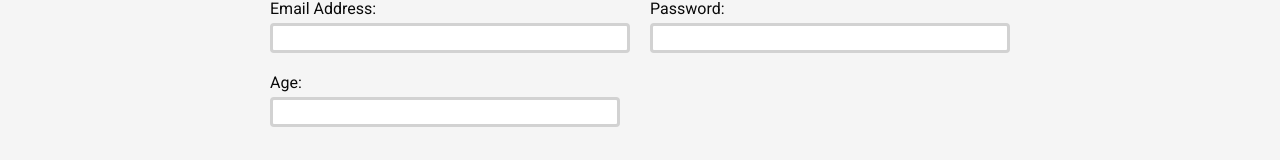
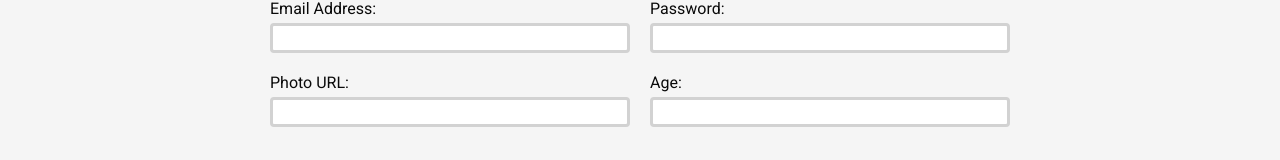
Before and after one commit to ivangutierrez92/my-tinerary-team-perro, a React (Create React App) app: page /signup in a window 1280 px wide. Shown: the part 302-462 px from the top of the page. Built offline with nearby package versions, Linux system fonts and the light colour scheme.

Commit message:
Agregada funcionalidad de sign-up

```diff
--- a/src/components/SignUpForm.jsx
+++ b/src/components/SignUpForm.jsx
@@ -1,5 +1,5 @@
 import React from "react";
-import '../styles/components/SignUpForm.css'
+import "../styles/components/SignUpForm.css";
 
 export default function SingUpForm({ formRef, onSubmit }) {
   return (
@@ -24,12 +24,15 @@ export default function SingUpForm({ formRef, onSubmit }) {
           <input type="password" name="password" id="password" />
         </div>
       </div>
-      <div className="SignUp-col">
+      <div className="SignUp-form-col">
+        <div className="SignUp-form-field">
+          <label htmlFor="photo">Photo URL:</label>
+          <input type="text" name="photo" id="photo" />
+        </div>
         <div className="SignUp-form-field">
           <label htmlFor="age">Age:</label>
           <input type="number" min={0} name="age" id="age" />
         </div>
-        <div className="SignUp-form-field"></div>
       </div>
 
       <input type="submit" value="Create account" className="SignUp-button" />
--- a/src/pages/SignUp.jsx
+++ b/src/pages/SignUp.jsx
@@ -1,32 +1,57 @@
 import React, { useRef } from "react";
-import { useNavigate } from "react-router-dom";
 import GoogleButton from "../components/GoogleButton";
 import SignUpForm from "../components/SignUpForm";
-import registeredUsers from "../data/registeredUsers";
 import "../styles/pages/SignUp.css";
 import { Link as LinkRouter } from "react-router-dom";
+import swal from "sweetalert";
+import axios from "axios";
 
 export default function SignUp() {
   let formRef = useRef(null);
-  let navigate = useNavigate();
 
-  const sendData = event => {
+  const sendData = async event => {
     event.preventDefault();
-    let properties = ["name", "lastName", "email", "password", "age"];
+    let properties = ["name", "lastName", "email", "password", "photo", "age"];
     let newUser = {};
 
     properties.forEach(property => {
       newUser[property] = formRef.current.elements[property].value;
     });
-    if (registeredUsers.some(user => user.email.toLowerCase() === newUser.email.toLowerCase())) {
-      alert("That email is already in use. Maybe you want to sing in?");
-      return;
+    newUser.role = "user";
+    let confirmation;
+    try {
+      confirmation = await swal(
+        "Is the information right?",
+        `Name: ${newUser.name}
+        Last Name: ${newUser.lastName}
+        Email: ${newUser.email}
+        Age: ${newUser.age}`,
+        { buttons: ["Cancel", "Yes"] }
+      );
+    } catch (error) {
+      console.log(error);
     }
-
-    localStorage.setItem("newUser", JSON.stringify(newUser));
-    formRef.current.reset();
-    alert("Thank for registering! you will be redirected soon...");
-    navigate("/");
+    if (confirmation) {
+      try {
+        let response = await axios.post(`${process.env.REACT_APP_API_URL}/api/auth/sign-up`, newUser);
+        if (response.data.success) {
+          swal(
+            "User created",
+            "The user was created successfully, you will recieve a confirmation mail, please confirm it to continue",
+            "success"
+          );
+          formRef.current.reset();
+        } else {
+          swal("Error", response.data.message.join("\n"), "error");
+        }
+      } catch (error) {
+        if (error.response) {
+          swal("Error", error.response.data.message, "error");
+        } else {
+          swal("Error", error.message, "error");
+        }
+      }
+    }
   };
 
   return (
```
